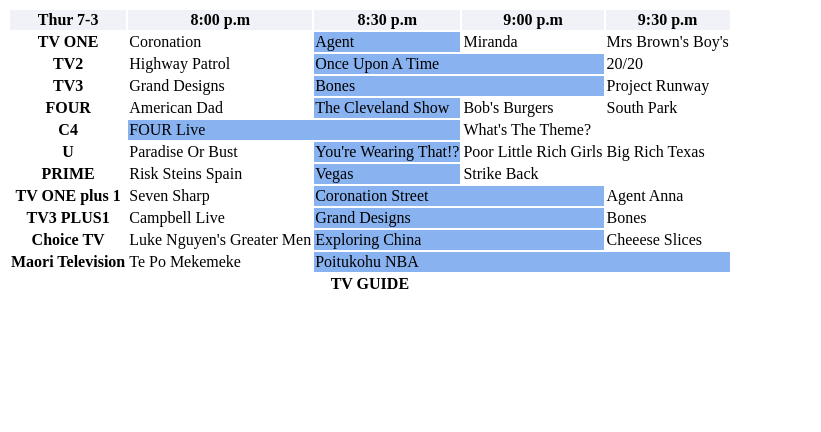
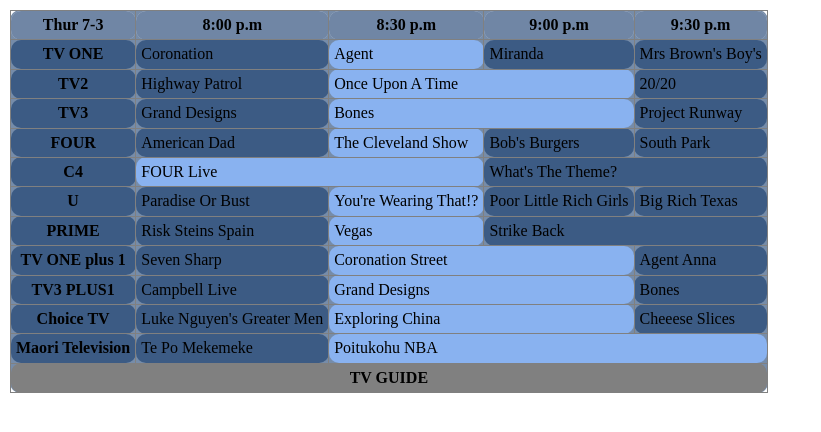
Before and after one commit to OttoSJ/TV-Guide, a plain HTML site: page index.html in a window 1280 px wide. Shown: the whole page, without its empty margins (0-821 px from the left). Drawn offline with Linux system fonts and the light colour scheme; the site is published under a folder, as on GitHub Pages, so addresses that start at the root find nothing.

Commit message:
fixed link

```diff
--- a/index.html
+++ b/index.html
@@ -4,8 +4,8 @@
     <meta charset="UTF-8" />
     <meta http-equiv="X-UA-Compatible" content="IE=edge" />
     <meta http-equiv="X-UA-Compatible" content="IE=edge" />
-    <link rel="stylesheet" href="/css/Normalize.css" />
-    <link rel="stylesheet" href="/css/styles.css" />
+    <link rel="stylesheet" href="css/Normalize.css" />
+    <link rel="stylesheet" href="css/styles.css" />
 
     <title>Tables</title>
     <style>
```
